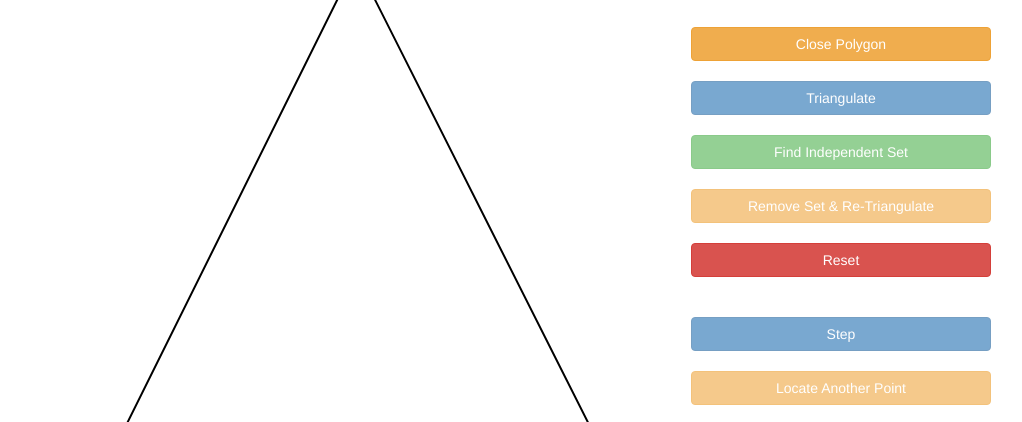
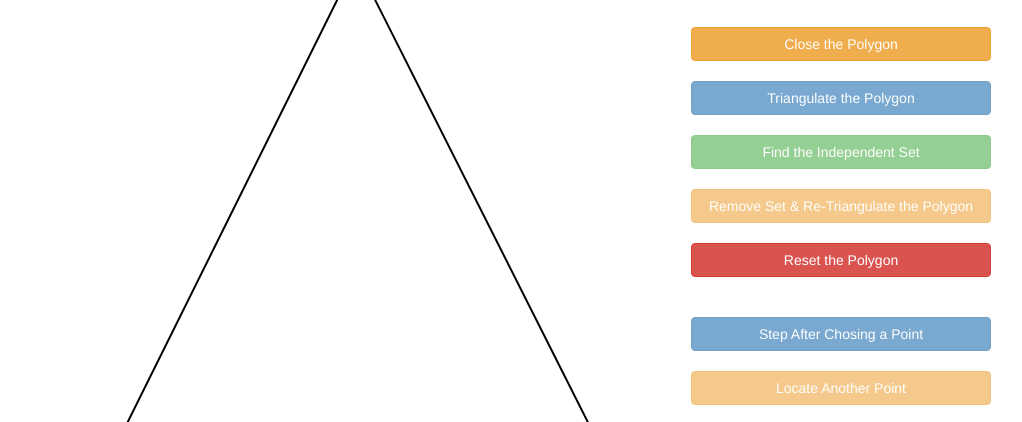
Before and after one commit to CSC240-RasikhKhan/rkCSE355-github.io, a website: page index.html in a window 1280 px wide. Shown: the part 63-485 px from the top of the page, without its empty margins (129-1151 px from the left). Drawn offline with nearby package versions, Linux system fonts and the light colour scheme; files whose address does not match are found by name.

Commit message:
Update index.html

```diff
--- a/index.html
+++ b/index.html
@@ -36,13 +36,13 @@
                 </div>
                 <div id="controls">
                     <h1>Controls:</h2><br>
-                    <button class="btn btn-warning" id="closePolygon">Close Polygon</button><br>
-                    <button class="btn btn-primary" id="triangulate">Triangulate</button><br>
-                    <button class="btn btn-success" id="findIndependentSet">Find Independent Set</button><br>
-                    <button class="btn btn-warning" id="remove">Remove Set & Re-Triangulate</button><br>
-                    <button class="btn btn-danger" id="reset">Reset</button><br><br>
+                    <button class="btn btn-warning" id="closePolygon">Close the Polygon</button><br>
+                    <button class="btn btn-primary" id="triangulate">Triangulate the Polygon</button><br>
+                    <button class="btn btn-success" id="findIndependentSet">Find the Independent Set</button><br>
+                    <button class="btn btn-warning" id="remove">Remove Set & Re-Triangulate the Polygon</button><br>
+                    <button class="btn btn-danger" id="reset">Reset the Polygon</button><br><br>
 
-                    <button class="btn btn-primary" id="step">Step</button><br>
+                    <button class="btn btn-primary" id="step">Step After Chosing a Point</button><br>
                     <button class="btn btn-warning" id="locateAnother">Locate Another Point</button><br>
 
                     <h1>Console:</h1>
```
